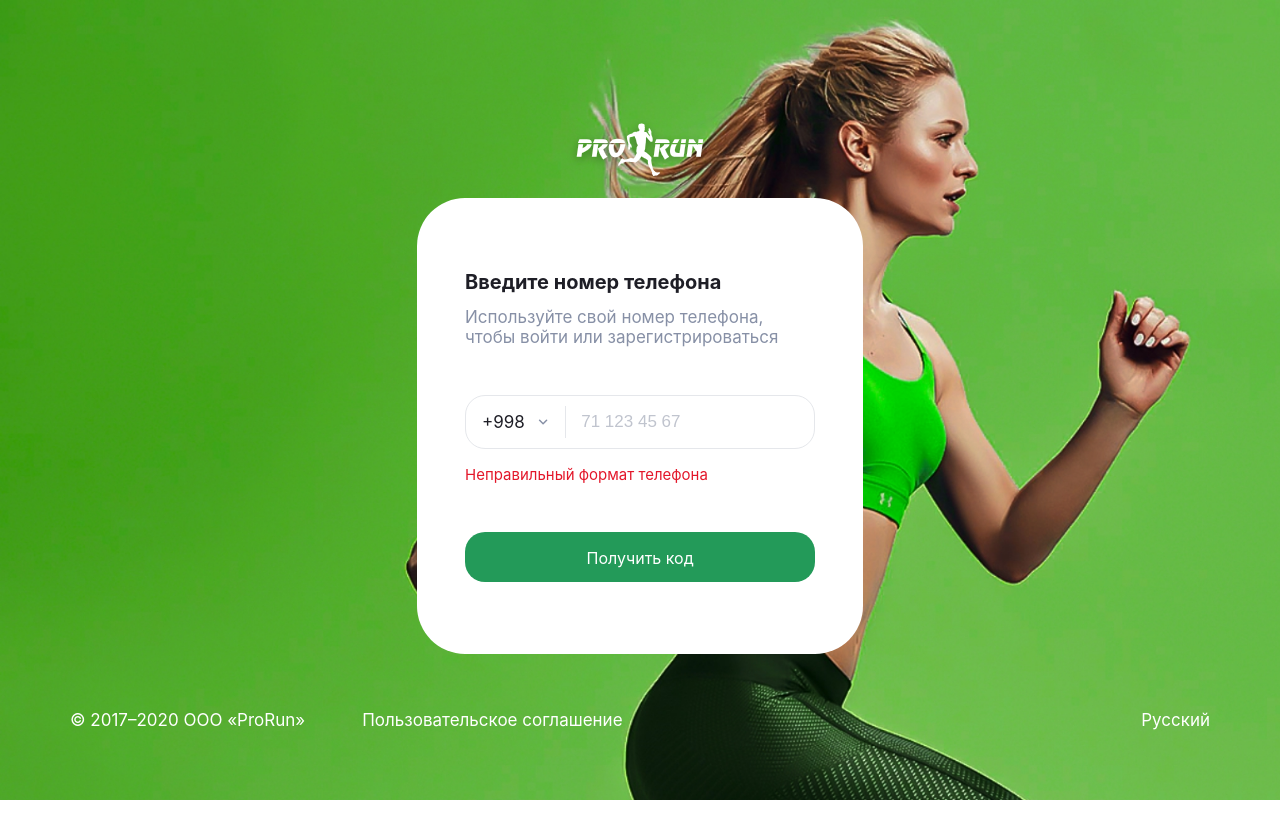
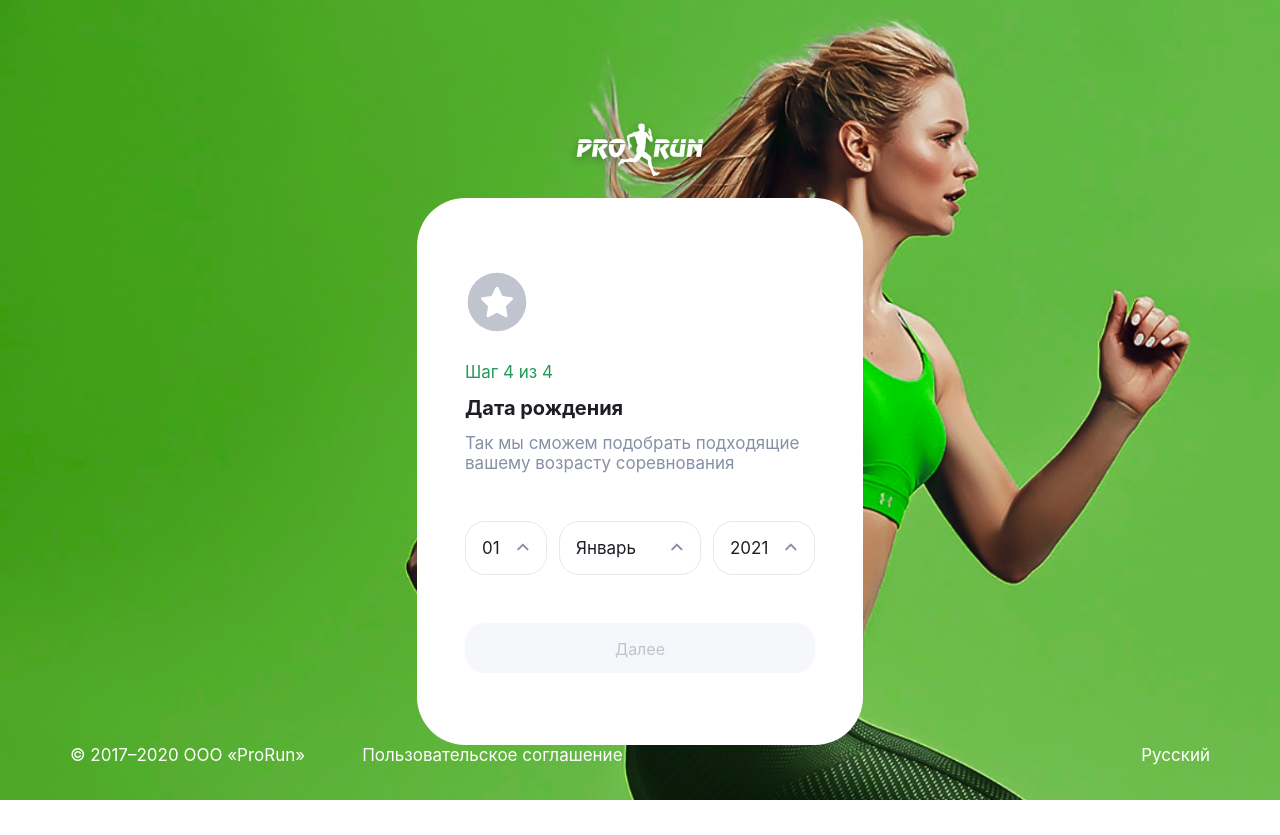
Before and after one commit to isleeden/ProRunWeb, a React (Create React App) app: page / in a window 1280 px wide. Before the commit the page ends 800 px from the top, so only its background shows below. Built offline with nearby package versions, Linux system fonts and the light colour scheme.

Commit message:
made enter date birth layout

```diff
--- a/src/App.js
+++ b/src/App.js
@@ -2,11 +2,16 @@ import "./App.scss";
 import EnterPhone from "./pages/EnterPhone/EnterPhone";
 import EnterCode from "./pages/EnterCode/EnterCode";
 import EnterPassword from "./pages/EnterPassword/EnterPassword";
+import NewPassword from "./pages/NewPassword/NewPassword";
+import EnterName from "./pages/EnterName/EnterName"
+import EnterSex from "./pages/EnterSex/EnterSex"
+import ForgotNewPassword from "./pages/ForgotNewPassword/ForgotNewPassword"
+import EnterDateBirth from "./pages/EnterDateBirth/EnterDateBirth"
 
 function App() {
   return (
     <div className="App">
-      <EnterPhone />
+      <EnterDateBirth/>
     </div>
   );
 }
--- /dev/null
+++ b/src/components/Select/Select.jsx
@@ -0,0 +1,71 @@
+import React, { useState, useEffect, useRef } from "react";
+import styles from "./Select.module.scss";
+import selectArrow from "../../assets/images/icons/selectArrow.svg";
+
+const Select = ({ options = [], value, setValue, width }) => {
+  const [isSelectOpen, setIsSelectOpen] = useState(false);
+
+  const optionsElement = useRef();
+  const selectElement = useRef();
+
+  const optionClickHandler = (index) => {
+    setValue(options[index]);
+    setIsSelectOpen(false);
+  };
+
+  const outsideSelectClickHandler = (e) => {
+    if (
+      !optionsElement.current.contains(e.target) &&
+      !selectElement.current.contains(e.target)
+    ) {
+      setIsSelectOpen(false);
+    }
+  };
+
+  useEffect(() => {
+    document.addEventListener("mousedown", outsideSelectClickHandler);
+    return () => {
+      document.removeEventListener("mousedown", outsideSelectClickHandler);
+    };
+  }, []);
+
+
+  return (
+    <div className={styles.selectWrapper} style={{width: width}}>
+      <div
+        className={styles.select}
+        onClick={() => setIsSelectOpen(!isSelectOpen)}
+        ref={selectElement}
+      >
+        {value}
+        <img
+          className={`${styles.selectArrow} ${
+            isSelectOpen ? styles.selectArrowActive : ""
+          }`}
+          src={selectArrow}
+          alt="arrow"
+        />
+      </div>
+      <div
+        className={`${styles.options} ${
+          isSelectOpen ? styles.optionsActive : ""
+        }`}
+        ref={optionsElement}
+      >
+        {options.map((item, index) => {
+          return (
+            <div
+              className={styles.option}
+              key={index}
+              onClick={() => optionClickHandler(index)}
+            >
+              <p>{item}</p>
+            </div>
+          );
+        })}
+      </div>
+    </div>
+  );
+};
+
+export default Select;
--- /dev/null
+++ b/src/components/Select/Select.module.scss
@@ -0,0 +1,65 @@
+@import "../../assets/variables.scss";
+
+.selectWrapper {
+  position: relative;
+}
+
+.select {
+  border-radius: 20px;
+  padding: 16px;
+  font-size: 17px;
+  color: $black;
+  border: 1px solid $dark-grey-input;
+  cursor: pointer;
+  padding-right: 44px;
+}
+
+.focused {
+  border: 1px solid $green;
+}
+
+.selectArrow {
+  position: absolute;
+  width: 16px;
+  top: 18px;
+  right: 16px;
+  transition: transform 0.5s;
+  transform: rotate(180deg);
+}
+
+.selectArrowActive {
+  transform: rotate(0deg);
+}
+
+.options {
+  width: 100%;
+  max-height: 276px;
+  box-sizing: border-box;
+  background-color: $white;
+  position: absolute;
+  top: -292px;
+  left: 0;
+  border: 1px $dark-grey-input solid;
+  padding: 8px;
+  visibility: hidden;
+  opacity: 0;
+  transition: 0.55s opacity, 0.55s visibility;
+  border-radius: 16px;
+  overflow-y: auto;
+  box-shadow: 0px 4px 16px rgba($color: #1e1e26, $alpha: 0.16);
+}
+
+.option {
+  padding: 16px 20px 14px 16px;
+  border-radius: 16px;
+  cursor: pointer;
+}
+
+.option:hover {
+  background-color: #f5f7fb;
+}
+
+.optionsActive {
+  visibility: visible;
+  opacity: 1;
+}
--- /dev/null
+++ b/src/pages/EnterDateBirth/EnterDateBirth.jsx
@@ -0,0 +1,62 @@
+import React, { useEffect, useState } from "react";
+import dateBirthPage from "../../assets/images/icons/dateBirthPage.svg";
+import Button from "../../components/Button/Button";
+import AuthLayout from "../../components/layouts/AuthLayout";
+import Select from "../../components/Select/Select";
+import styles from "./EnterDateBirth.module.scss";
+
+const options1 = ["01", "02", "03", "04", "05", "06", "07", "08", "09"];
+const options2 = [
+  "Январь",
+  "Февраль",
+  "Март",
+  "Апрель",
+  "Май",
+  "Июнь",
+  "Июль",
+  "Август",
+  "Сентябрь",
+  "Октябрь",
+  "Ноябрь",
+  "Декабрь",
+];
+const generateYear = () => {
+  const year = new Date().getFullYear();
+  return Array.from({ length: year - 1900 }, (value, index) => 1901 + index);
+};
+const years = generateYear();
+
+const EnterDateBirth = () => {
+
+  const [value1, setValue1] = useState(options1[0]);
+  const [value2, setValue2] = useState(options2[0]);
+  const [year, setYear] = useState(years[years.length - 1]);
+
+  return (
+    <AuthLayout
+      title="Дата рождения"
+      subtitle="Так мы сможем подобрать подходящие вашему возрасту соревнования"
+      icon={dateBirthPage}
+      steps="Шаг 4 из 4"
+    >
+      <div className={styles.selects}>
+        <Select
+          value={value1}
+          options={options1}
+          setValue={setValue1}
+          width="82px"
+        />
+        <Select
+          value={value2}
+          options={options2}
+          setValue={setValue2}
+          width="142px"
+        />
+        <Select value={year} options={years} setValue={setYear} width="102px" />
+      </div>
+      <Button buttonText="Далее" valid={false} />
+    </AuthLayout>
+  );
+};
+
+export default EnterDateBirth;
--- /dev/null
+++ b/src/pages/EnterDateBirth/EnterDateBirth.module.scss
@@ -0,0 +1,5 @@
+.selects {
+  display: flex;
+  justify-content: space-between;
+  margin: 48px 0;
+}
```
Also changed, not shown: src/assets/images/icons/dateBirthPage.svg (added).
